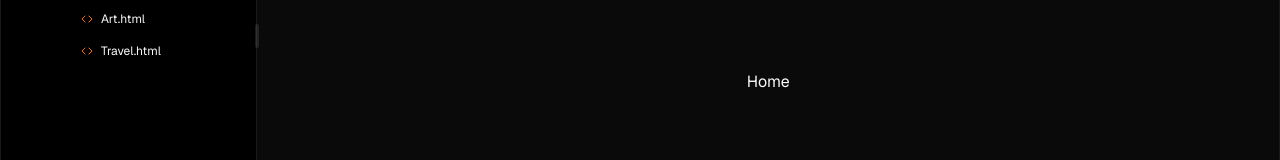
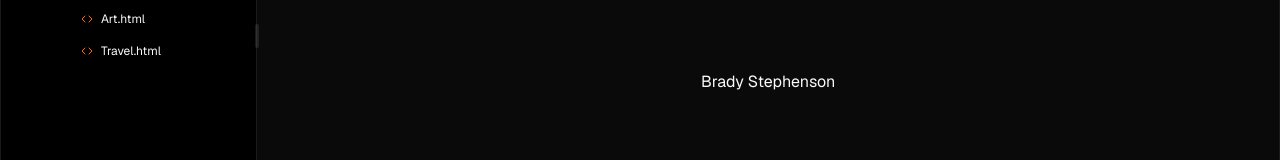
Before and after one commit to brmstephenson/brady.ninja, a Next.js app: page / in a window 1280 px wide. Shown: the part 378-538 px from the top of the page. Built offline with nearby package versions, Linux system fonts and the light colour scheme; no server answers.

Commit message:
Fixed bad import

```diff
--- a/app/hooks/global-providers.tsx
+++ b/app/hooks/global-providers.tsx
@@ -1,7 +1,7 @@
 'use client'
 import { ThemeProvider } from 'next-themes'
 import { SidebarProvider } from '../components/ui/sidebar'
-import { OpenPagesProvider } from '../hooks/use-open-pages'
+import { OpenPagesProvider } from './use-open-pages'
 
 export function Providers({ children }: { children: React.ReactNode }) {
   return (
--- a/app/layout.tsx
+++ b/app/layout.tsx
@@ -40,9 +40,9 @@ export default async function RootLayout({
 
   return (
     <html lang="en" suppressHydrationWarning>
-      {/* <head>
+      <head>
         <meta name="viewport" content="width=device-width, initial-scale=1.0" />
-      </head> */}
+      </head>
       <body
         className={`${geistSans.variable} ${geistMono.variable} antialiased bg-zinc-50 font-sans dark:bg-black`}
       >
--- a/app/page.tsx
+++ b/app/page.tsx
@@ -1,7 +1,7 @@
 export default function Home() {
   return (
     <div>
-      <h1>Home</h1>
+      <h1>Brady Stephenson</h1>
     </div>
   )
 }
```
